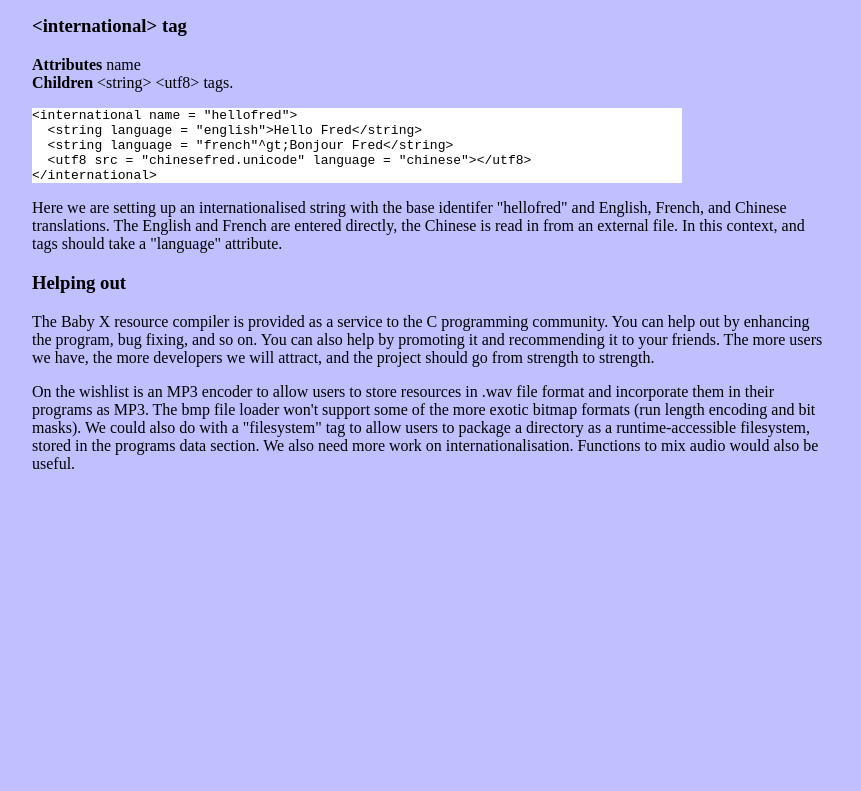
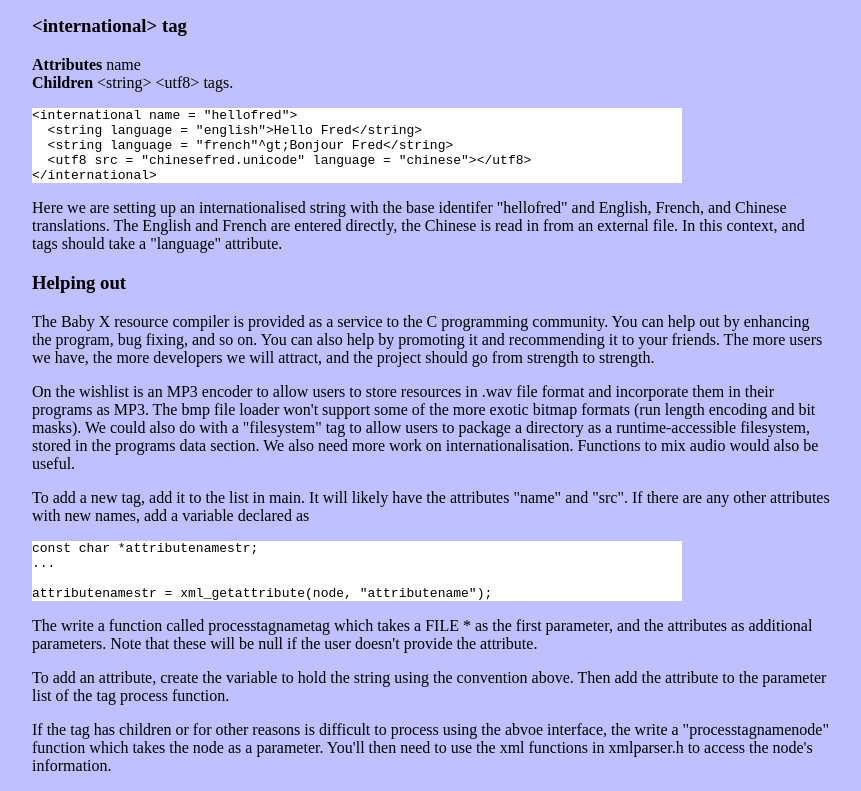
Before and after one commit to MalcolmMcLean/babyxrc, a plain HTML site: page docs/index.html in a window 1280 px wide. Shown: the part 3119-3910 px from the top of the page, without its empty margins (88-949 px from the left). Before the commit the page ends 3608 px from the top, so only its background shows below. Drawn offline with Linux system fonts and the light colour scheme.

Commit message:
Instructions for adding new tags

```diff
--- a/docs/index.html
+++ b/docs/index.html
@@ -328,5 +328,32 @@ tag to allow users to package a directory as a runtime-accessible
 filesystem, stored in the programs data section. We also need more work on
 internationalisation. Functions to mix audio would also be useful.
 </P>
+<P>
+To add a new tag, add it to the list in main. It will likely have the
+attributes "name" and "src". If there are any other attributes with new
+names, add a variable declared as
+</P>
+<pre>
+const char *attributenamestr;
+...
+
+attributenamestr = xml_getattribute(node, "attributename");
+</pre>
+ <P>
+ The write a function called processtagnametag which takes a FILE *
+as the first parameter, and the attributes as additional parameters.
+Note that these will be null if the user doesn't provide the attribute.
+ </P>
+<P>
+To add an attribute, create the variable to hold the string using the
+convention above. Then add the attribute to the parameter list of the
+tag process function.
+</P>
+<P>
+If the tag has children or for other reasons is difficult to process using
+the abvoe interface, the  write a "processtagnamenode" function which
+takes the node as a parameter. You'll then need to use the xml functions
+in xmlparser.h to access the node's information.
+ </P>
  </BODY>
  </HTML>
```
